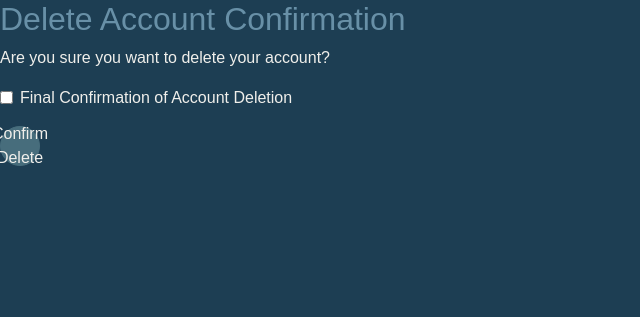
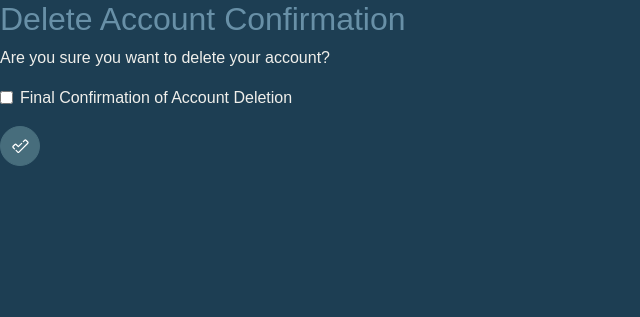
Before and after one commit to malciller/cs50, a Flask app: template templates/delete_account_confirmation.html in a window 1280 px wide. Shown: the top 317 px of the page, without its empty margins (0-640 px from the left). Run offline with Flask 3, Linux system fonts and the light colour scheme; the template is opened without the code that fills it, so the values that code supplies are empty; some libraries are stand-ins or nearby versions.

Commit message:
Merge branch 'dev' of https://github.com/malciller/cs50 into dev

```diff
--- a/templates/delete_account_confirmation.html
+++ b/templates/delete_account_confirmation.html
@@ -11,7 +11,9 @@
                 Final Confirmation of Account Deletion
             </label>
         </div>
-        <button type="submit" class="btn btn-danger">Confirm Delete</button>
+        <button type="submit" class="btn btn-danger"><img src="static\images\icons8-done.svg" alt="Confirm Delete Account" style="width: 20px; height: 20px;"></button>
     </form>
 </div>
+
+
 {% endblock %}
```
